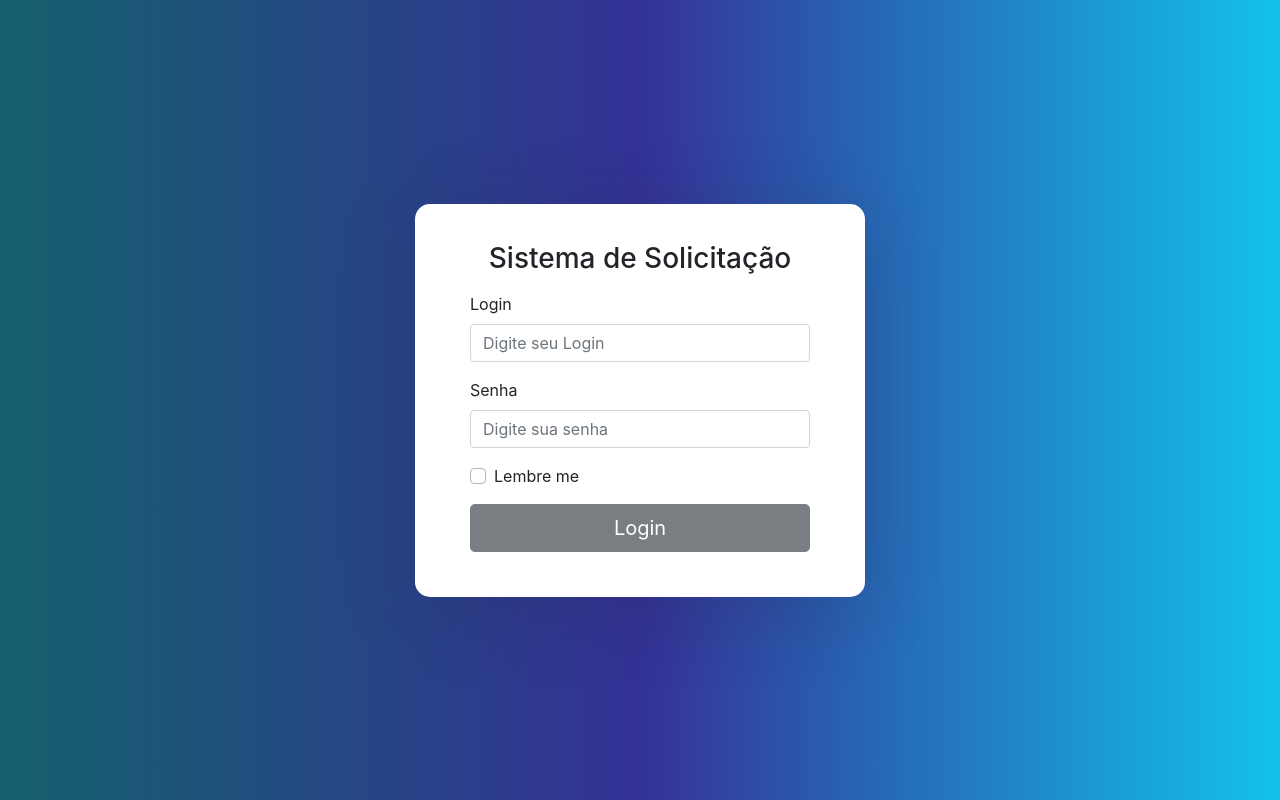
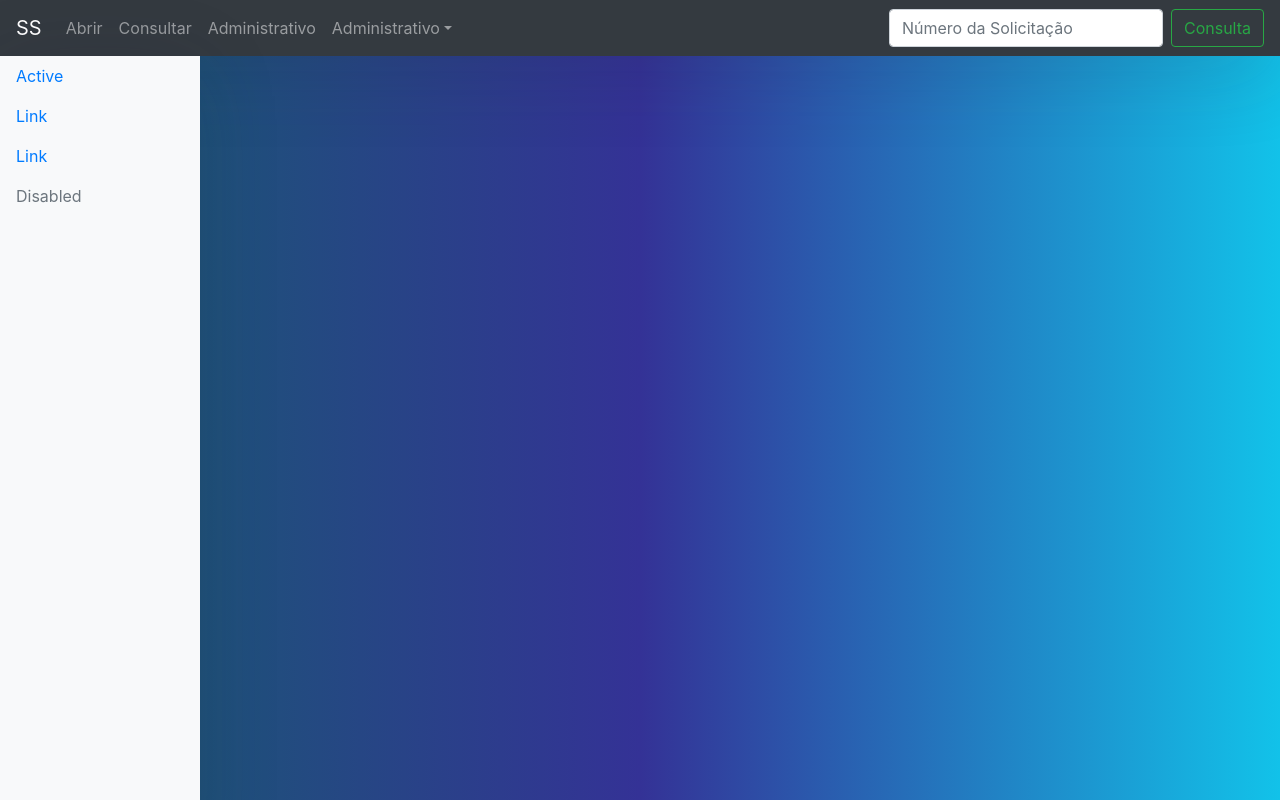
Before and after one commit to rkendy/ss-react, a React (Create React App) app: page / in a window 1280 px wide. Before the commit this address led to /login. Built offline with nearby package versions, Linux system fonts and the light colour scheme.

Commit message:
Ajuste Menu

```diff
--- a/src/App.css
+++ b/src/App.css
@@ -1,7 +1,3 @@
-.App {
-  text-align: center;
-}
-
 .App-logo {
   height: 40vmin;
   pointer-events: none;
--- a/src/App.js
+++ b/src/App.js
@@ -28,17 +28,10 @@ function App() {
   return (
     <Router history={history}>
       <div className="App">
-        <div className="outer">
-          <Switch>
-            <Route exact path="/login" component={Login} />
-            <PrivateRoute
-              path="/"
-              authenticated={false}
-              exact
-              component={Home}
-            />
-          </Switch>
-        </div>
+        <Switch>
+          <Route exact path="/login" component={Login} />
+          <PrivateRoute path="/" authenticated={true} exact component={Home} />
+        </Switch>
       </div>
     </Router>
   );
--- a/src/components/Home.js
+++ b/src/components/Home.js
@@ -1,5 +1,12 @@
+import MenuMain from "./MenuMain";
+import MenuFunctions from "./MenuFunctions";
 import axios from "axios";
 
 export default function Home() {
-  return <div>Home</div>;
+  return (
+    <div>
+      <MenuMain />
+      <div className="container">Body</div>
+    </div>
+  );
 }
--- a/src/components/Login.js
+++ b/src/components/Login.js
@@ -38,6 +38,7 @@ export default function Login(props) {
   }
 
   return (
+    <div className="outer">
       <form onSubmit={handleSubmit} className="login-box">
         <h3>Sistema de Solicitação</h3>
 
@@ -89,5 +90,6 @@ export default function Login(props) {
         Forgot <a href="#">password?</a>
       </p> */}
       </form>
+    </div>
   );
 }
--- /dev/null
+++ b/src/components/MenuFunctions.js
@@ -0,0 +1,26 @@
+import {
+  Container,
+  Navbar,
+  Nav,
+  NavDropdown,
+  Form,
+  FormControl,
+  Button,
+} from "react-bootstrap";
+
+export default function MenuFunctions() {
+  return (
+    <Nav
+      defaultActiveKey="/home"
+      className="flex-column mr-auto navbar-light bg-light"
+      style={{ width: "200px", height: "100vh", position: "fixed" }}
+    >
+      <Nav.Link href="/home">Active</Nav.Link>
+      <Nav.Link eventKey="link-1">Link</Nav.Link>
+      <Nav.Link eventKey="link-2">Link</Nav.Link>
+      <Nav.Link eventKey="disabled" disabled>
+        Disabled
+      </Nav.Link>
+    </Nav>
+  );
+}
--- /dev/null
+++ b/src/components/MenuMain.js
@@ -0,0 +1,49 @@
+import {
+  Container,
+  Navbar,
+  Nav,
+  NavDropdown,
+  Form,
+  FormControl,
+  Button,
+} from "react-bootstrap";
+
+import MenuFunctions from "./MenuFunctions";
+
+export default function MenuMain() {
+  return (
+    <div>
+      <Navbar bg="dark" expand="md" className="navbar-dark bg-dark">
+        <Navbar.Brand href="#home">SS</Navbar.Brand>
+        <Navbar.Toggle aria-controls="basic-navbar-nav" />
+        <Navbar.Collapse id="basic-navbar-nav">
+          <Nav className="mr-auto">
+            <Nav.Link href="#home">Abrir</Nav.Link>
+            <Nav.Link href="#home">Consultar</Nav.Link>
+            <Nav.Link href="#link">Administrativo</Nav.Link>
+            <NavDropdown title="Administrativo" id="basic-nav-dropdown">
+              <NavDropdown.Item href="#action/3.1">Action</NavDropdown.Item>
+              <NavDropdown.Item href="#action/3.2">
+                Another action
+              </NavDropdown.Item>
+              <NavDropdown.Item href="#action/3.3">Something</NavDropdown.Item>
+              <NavDropdown.Divider />
+              <NavDropdown.Item href="#action/3.4">
+                Separated link
+              </NavDropdown.Item>
+            </NavDropdown>
+          </Nav>
+          <Form inline>
+            <FormControl
+              type="text"
+              placeholder="Número da Solicitação"
+              className="mr-sm-2"
+            />
+            <Button variant="outline-success">Consulta</Button>
+          </Form>
+        </Navbar.Collapse>
+      </Navbar>
+      <MenuFunctions />
+    </div>
+  );
+}
```
Lines whose indentation alone changed are shown as unchanged.
